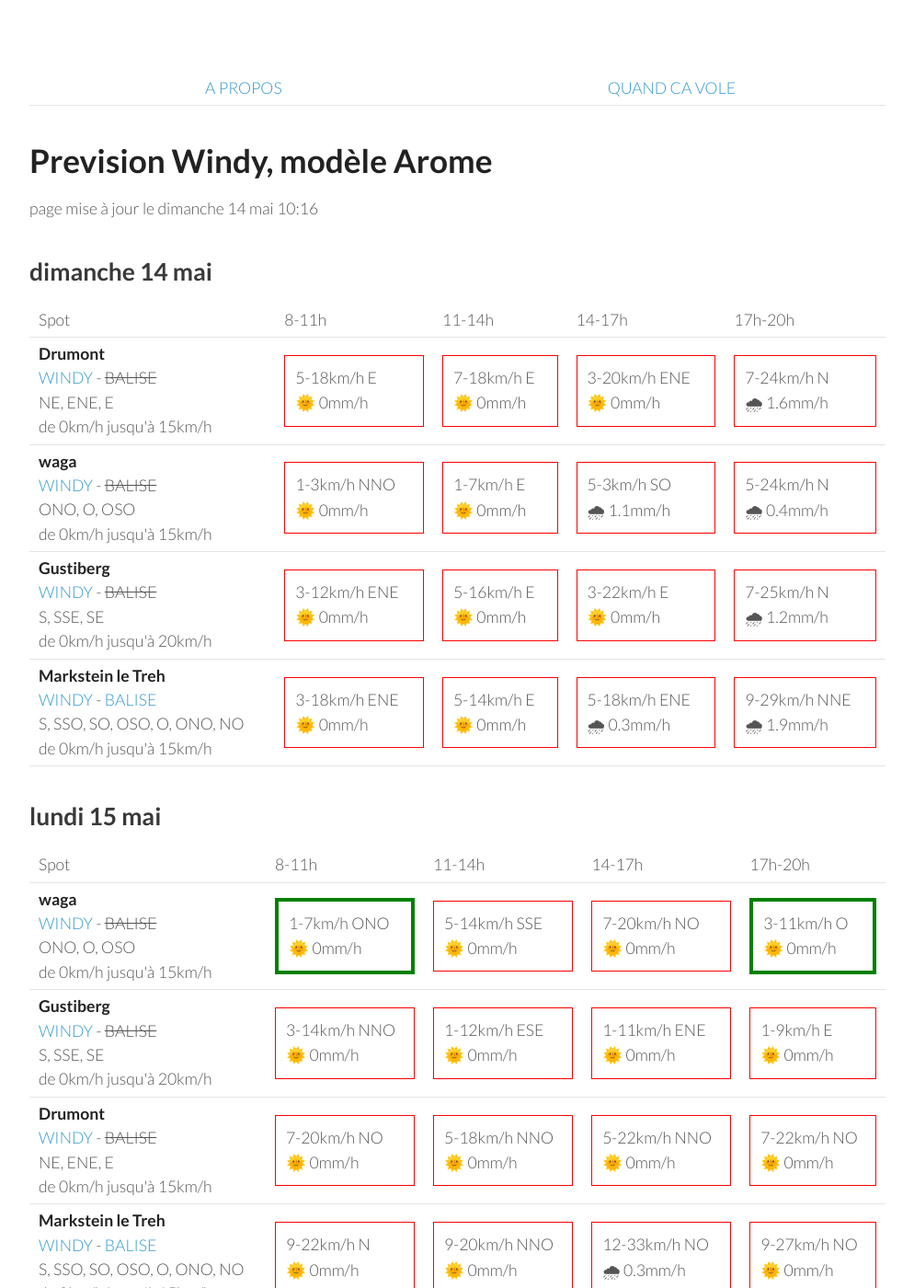
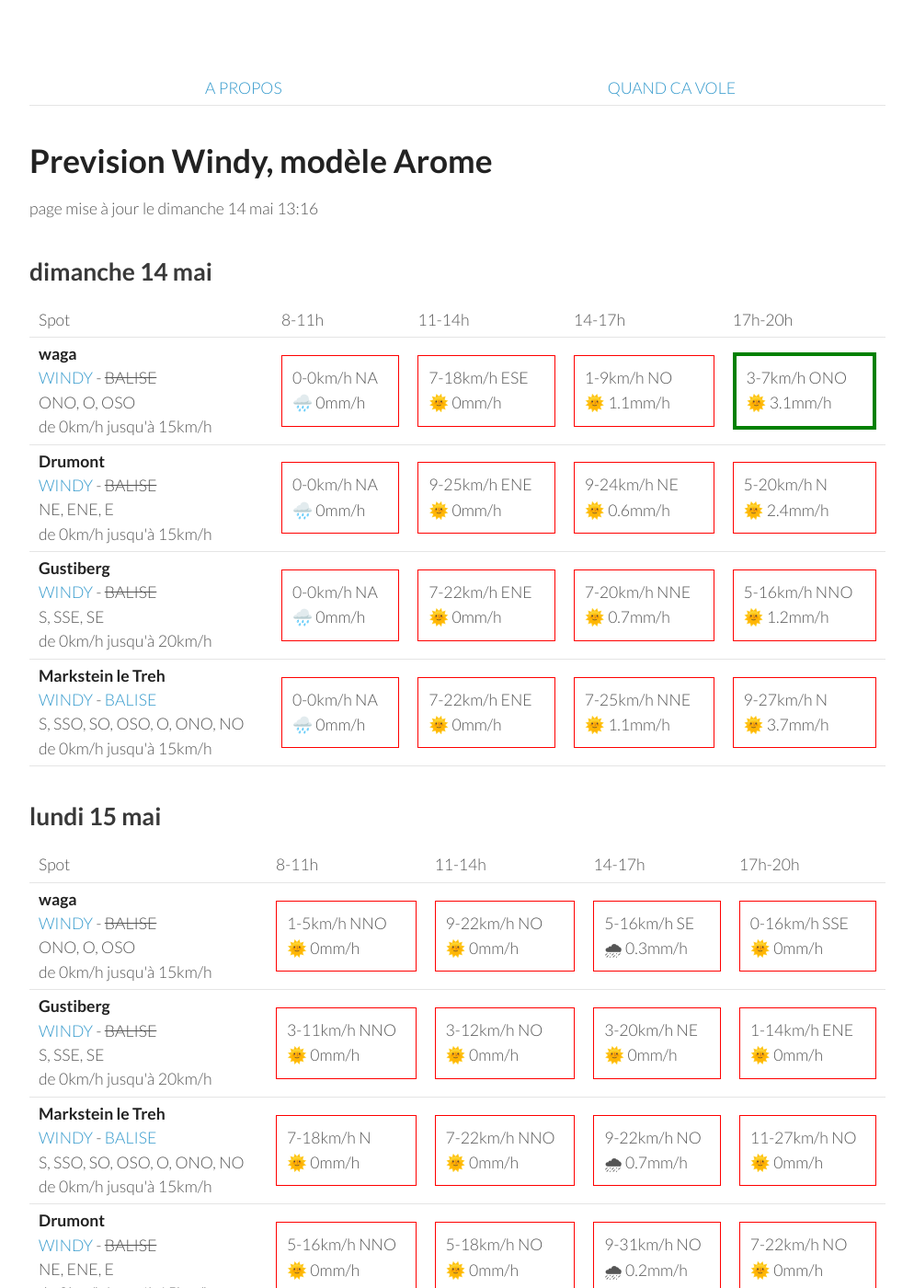
Before and after one commit to parapente-dans-le-nord/parapente-dans-le-nord.github.io, a Jekyll site: the page built from vosges.markdown, in a window 1280 px wide and 1400 px high. Shown: the whole window at 92% size, without its empty margins (26-1020 px from the left). Built offline with Jekyll 4.4.1, drawn with Linux system fonts in a browser that asks for light colours.

Commit message:
update index.markdown

```diff
--- a/vosges.markdown
+++ b/vosges.markdown
@@ -7,7 +7,7 @@ title:  "Tous les spots"
 {: .links}
 
 # Prevision Windy, modèle Arome
-page mise à jour le dimanche 14 mai 10:16
+page mise à jour le dimanche 14 mai 13:16
 
 ## dimanche 14 mai
 
@@ -22,43 +22,39 @@ page mise à jour le dimanche 14 mai 10:16
       <td>17h-20h</td>
     </tr>
 <tr>
-        <td><strong>Drumont</strong><br><a href="https://windy.com/47.898/6.919?47.687,6.919,9,m:eYYagmG">WINDY</a> - <span class="no-balise"> BALISE </span><br> <span class="vent-favorable">NE, ENE, E</span><br><span class="force-vent">de 0km/h jusqu'à 15km/h</span> </td>
+        <td><strong>waga</strong><br><a href="https://windy.com/47.903/6.996?47.900,6.983,15">WINDY</a> - <span class="no-balise"> BALISE </span><br> <span class="vent-favorable">ONO, O, OSO</span><br><span class="force-vent">de 0km/h jusqu'à 15km/h</span> </td>
 
-            <td><div class="not-flyable"><p>5-18km/h E</p><p>🌞 0mm/h</p></div></td>
-            <td><div class="not-flyable"><p>7-18km/h E</p><p>🌞 0mm/h</p></div></td>
-            <td><div class="not-flyable"><p>3-20km/h ENE</p><p>🌞 0mm/h</p></div></td>
-            <td><div class="not-flyable"><p>7-24km/h N</p><p>🌧 1.6mm/h</p></div></td>
-
+            <td><div class="not-flyable"><p>0-0km/h NA</p><p>🌧️ 0mm/h</p></div></td>
+            <td><div class="not-flyable"><p>7-18km/h ESE</p><p>🌞 0mm/h</p></div></td>
+            <td><div class="not-flyable"><p>1-9km/h NO</p><p>🌞 1.1mm/h</p></div></td>
+            <td><div class="flyable"><p>3-7km/h ONO</p><p>🌞 3.1mm/h</p></div></td>
 
     </tr>
 <tr>
-        <td><strong>waga</strong><br><a href="https://windy.com/47.903/6.996?47.900,6.983,15">WINDY</a> - <span class="no-balise"> BALISE </span><br> <span class="vent-favorable">ONO, O, OSO</span><br><span class="force-vent">de 0km/h jusqu'à 15km/h</span> </td>
+        <td><strong>Drumont</strong><br><a href="https://windy.com/47.898/6.919?47.687,6.919,9,m:eYYagmG">WINDY</a> - <span class="no-balise"> BALISE </span><br> <span class="vent-favorable">NE, ENE, E</span><br><span class="force-vent">de 0km/h jusqu'à 15km/h</span> </td>
 
-            <td><div class="not-flyable"><p>1-3km/h NNO</p><p>🌞 0mm/h</p></div></td>
-            <td><div class="not-flyable"><p>1-7km/h E</p><p>🌞 0mm/h</p></div></td>
-            <td><div class="not-flyable"><p>5-3km/h SO</p><p>🌧 1.1mm/h</p></div></td>
-            <td><div class="not-flyable"><p>5-24km/h N</p><p>🌧 0.4mm/h</p></div></td>
-
+            <td><div class="not-flyable"><p>0-0km/h NA</p><p>🌧️ 0mm/h</p></div></td>
+            <td><div class="not-flyable"><p>9-25km/h ENE</p><p>🌞 0mm/h</p></div></td>
+            <td><div class="not-flyable"><p>9-24km/h NE</p><p>🌞 0.6mm/h</p></div></td>
+            <td><div class="not-flyable"><p>5-20km/h N</p><p>🌞 2.4mm/h</p></div></td>
 
     </tr>
 <tr>
         <td><strong>Gustiberg</strong><br><a href="https://windy.com/47.894/6.934?47.891,6.934,15,m:eYYagmI">WINDY</a> - <span class="no-balise"> BALISE </span><br> <span class="vent-favorable">S, SSE, SE</span><br><span class="force-vent">de 0km/h jusqu'à 20km/h</span> </td>
 
-            <td><div class="not-flyable"><p>3-12km/h ENE</p><p>🌞 0mm/h</p></div></td>
-            <td><div class="not-flyable"><p>5-16km/h E</p><p>🌞 0mm/h</p></div></td>
-            <td><div class="not-flyable"><p>3-22km/h E</p><p>🌞 0mm/h</p></div></td>
-            <td><div class="not-flyable"><p>7-25km/h N</p><p>🌧 1.2mm/h</p></div></td>
-
+            <td><div class="not-flyable"><p>0-0km/h NA</p><p>🌧️ 0mm/h</p></div></td>
+            <td><div class="not-flyable"><p>7-22km/h ENE</p><p>🌞 0mm/h</p></div></td>
+            <td><div class="not-flyable"><p>7-20km/h NNE</p><p>🌞 0.7mm/h</p></div></td>
+            <td><div class="not-flyable"><p>5-16km/h NNO</p><p>🌞 1.2mm/h</p></div></td>
 
     </tr>
 <tr>
         <td><strong>Markstein le Treh</strong><br><a href="https://windy.com/47.926/7.012?47.505,7.012,8,m:eY1agmQ">WINDY</a> - <span class=""><a href="http://www.balisemeteo.com/balise.php?idBalise=136">BALISE</a> </span><br> <span class="vent-favorable">S, SSO, SO, OSO, O, ONO, NO</span><br><span class="force-vent">de 0km/h jusqu'à 15km/h</span> </td>
 
-            <td><div class="not-flyable"><p>3-18km/h ENE</p><p>🌞 0mm/h</p></div></td>
-            <td><div class="not-flyable"><p>5-14km/h E</p><p>🌞 0mm/h</p></div></td>
-            <td><div class="not-flyable"><p>5-18km/h ENE</p><p>🌧 0.3mm/h</p></div></td>
-            <td><div class="not-flyable"><p>9-29km/h NNE</p><p>🌧 1.9mm/h</p></div></td>
-
+            <td><div class="not-flyable"><p>0-0km/h NA</p><p>🌧️ 0mm/h</p></div></td>
+            <td><div class="not-flyable"><p>7-22km/h ENE</p><p>🌞 0mm/h</p></div></td>
+            <td><div class="not-flyable"><p>7-25km/h NNE</p><p>🌞 1.1mm/h</p></div></td>
+            <td><div class="not-flyable"><p>9-27km/h N</p><p>🌞 3.7mm/h</p></div></td>
 
     </tr>
 
@@ -80,40 +76,40 @@ page mise à jour le dimanche 14 mai 10:16
 <tr>
         <td><strong>waga</strong><br><a href="https://windy.com/47.903/6.996?47.900,6.983,15">WINDY</a> - <span class="no-balise"> BALISE </span><br> <span class="vent-favorable">ONO, O, OSO</span><br><span class="force-vent">de 0km/h jusqu'à 15km/h</span> </td>
 
-            <td><div class="flyable"><p>1-7km/h ONO</p><p>🌞 0mm/h</p></div></td>
-            <td><div class="not-flyable"><p>5-14km/h SSE</p><p>🌞 0mm/h</p></div></td>
-            <td><div class="not-flyable"><p>7-20km/h NO</p><p>🌞 0mm/h</p></div></td>
-            <td><div class="flyable"><p>3-11km/h O</p><p>🌞 0mm/h</p></div></td>
+            <td><div class="not-flyable"><p>1-5km/h NNO</p><p>🌞 0mm/h</p></div></td>
+            <td><div class="not-flyable"><p>9-22km/h NO</p><p>🌞 0mm/h</p></div></td>
+            <td><div class="not-flyable"><p>5-16km/h SE</p><p>🌧 0.3mm/h</p></div></td>
+            <td><div class="not-flyable"><p>0-16km/h SSE</p><p>🌞 0mm/h</p></div></td>
 
 
     </tr>
 <tr>
         <td><strong>Gustiberg</strong><br><a href="https://windy.com/47.894/6.934?47.891,6.934,15,m:eYYagmI">WINDY</a> - <span class="no-balise"> BALISE </span><br> <span class="vent-favorable">S, SSE, SE</span><br><span class="force-vent">de 0km/h jusqu'à 20km/h</span> </td>
 
-            <td><div class="not-flyable"><p>3-14km/h NNO</p><p>🌞 0mm/h</p></div></td>
-            <td><div class="not-flyable"><p>1-12km/h ESE</p><p>🌞 0mm/h</p></div></td>
-            <td><div class="not-flyable"><p>1-11km/h ENE</p><p>🌞 0mm/h</p></div></td>
-            <td><div class="not-flyable"><p>1-9km/h E</p><p>🌞 0mm/h</p></div></td>
+            <td><div class="not-flyable"><p>3-11km/h NNO</p><p>🌞 0mm/h</p></div></td>
+            <td><div class="not-flyable"><p>3-12km/h NO</p><p>🌞 0mm/h</p></div></td>
+            <td><div class="not-flyable"><p>3-20km/h NE</p><p>🌞 0mm/h</p></div></td>
+            <td><div class="not-flyable"><p>1-14km/h ENE</p><p>🌞 0mm/h</p></div></td>
+
+
+    </tr>
+<tr>
+        <td><strong>Markstein le Treh</strong><br><a href="https://windy.com/47.926/7.012?47.505,7.012,8,m:eY1agmQ">WINDY</a> - <span class=""><a href="http://www.balisemeteo.com/balise.php?idBalise=136">BALISE</a> </span><br> <span class="vent-favorable">S, SSO, SO, OSO, O, ONO, NO</span><br><span class="force-vent">de 0km/h jusqu'à 15km/h</span> </td>
+
+            <td><div class="not-flyable"><p>7-18km/h N</p><p>🌞 0mm/h</p></div></td>
+            <td><div class="not-flyable"><p>7-22km/h NNO</p><p>🌞 0mm/h</p></div></td>
+            <td><div class="not-flyable"><p>9-22km/h NO</p><p>🌧 0.7mm/h</p></div></td>
+            <td><div class="not-flyable"><p>11-27km/h NO</p><p>🌞 0mm/h</p></div></td>
 
 
     </tr>
 <tr>
         <td><strong>Drumont</strong><br><a href="https://windy.com/47.898/6.919?47.687,6.919,9,m:eYYagmG">WINDY</a> - <span class="no-balise"> BALISE </span><br> <span class="vent-favorable">NE, ENE, E</span><br><span class="force-vent">de 0km/h jusqu'à 15km/h</span> </td>
 
-            <td><div class="not-flyable"><p>7-20km/h NO</p><p>🌞 0mm/h</p></div></td>
-            <td><div class="not-flyable"><p>5-18km/h NNO</p><p>🌞 0mm/h</p></div></td>
-            <td><div class="not-flyable"><p>5-22km/h NNO</p><p>🌞 0mm/h</p></div></td>
+            <td><div class="not-flyable"><p>5-16km/h NNO</p><p>🌞 0mm/h</p></div></td>
+            <td><div class="not-flyable"><p>5-18km/h NO</p><p>🌞 0mm/h</p></div></td>
+            <td><div class="not-flyable"><p>9-31km/h NO</p><p>🌧 0.2mm/h</p></div></td>
             <td><div class="not-flyable"><p>7-22km/h NO</p><p>🌞 0mm/h</p></div></td>
-
-
-    </tr>
-<tr>
-        <td><strong>Markstein le Treh</strong><br><a href="https://windy.com/47.926/7.012?47.505,7.012,8,m:eY1agmQ">WINDY</a> - <span class=""><a href="http://www.balisemeteo.com/balise.php?idBalise=136">BALISE</a> </span><br> <span class="vent-favorable">S, SSO, SO, OSO, O, ONO, NO</span><br><span class="force-vent">de 0km/h jusqu'à 15km/h</span> </td>
-
-            <td><div class="not-flyable"><p>9-22km/h N</p><p>🌞 0mm/h</p></div></td>
-            <td><div class="not-flyable"><p>9-20km/h NNO</p><p>🌞 0mm/h</p></div></td>
-            <td><div class="not-flyable"><p>12-33km/h NO</p><p>🌧 0.3mm/h</p></div></td>
-            <td><div class="not-flyable"><p>9-27km/h NO</p><p>🌞 0mm/h</p></div></td>
 
 
     </tr>
```
